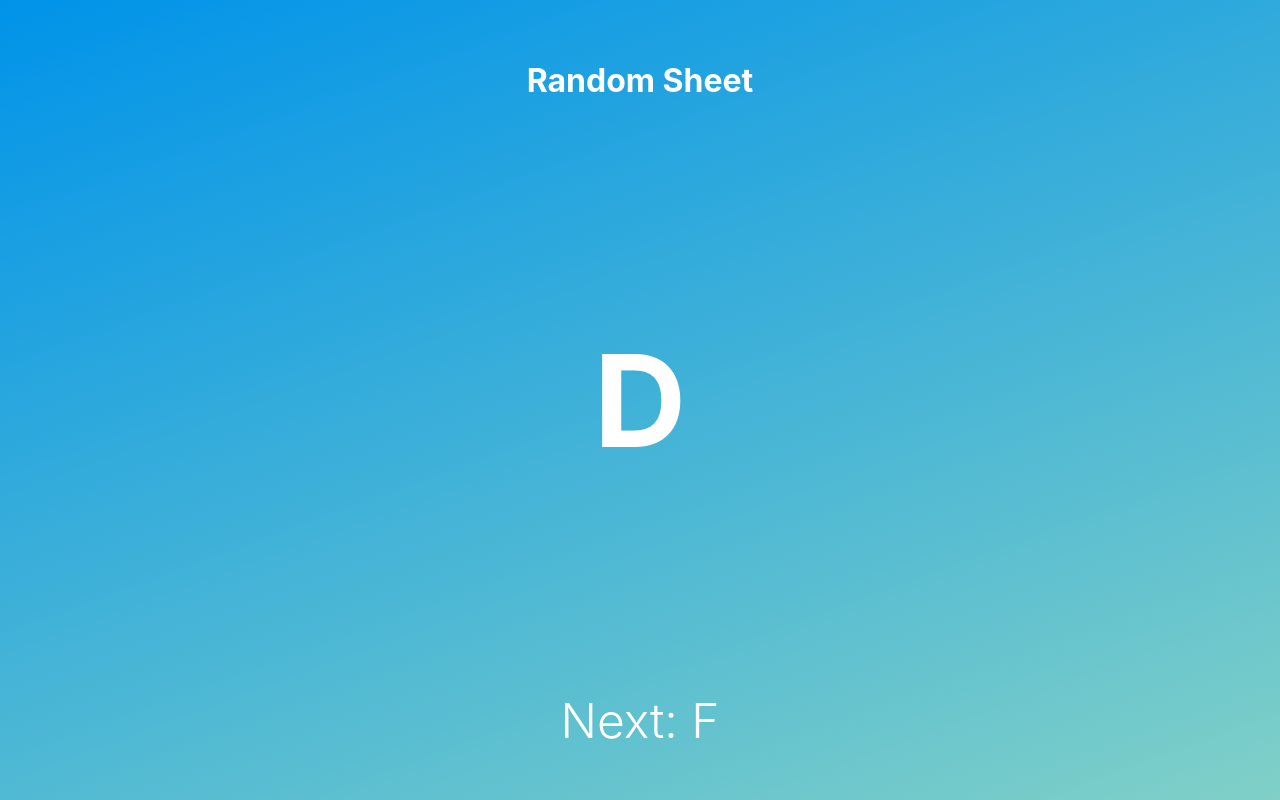
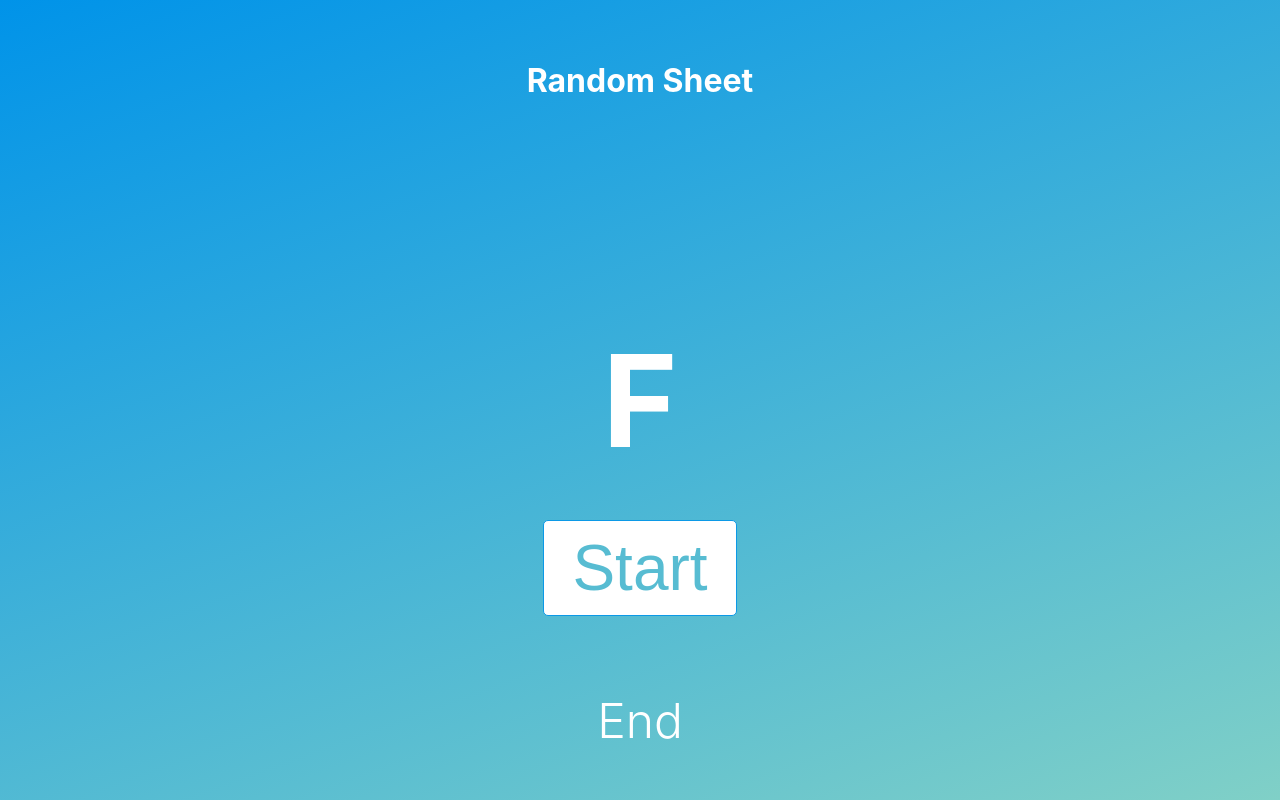
Before and after one commit to afal694/randomSheet, a React (Create React App) app: page / in a window 1280 px wide. Built offline with nearby package versions, Linux system fonts and the light colour scheme.

Commit message:
start button

```diff
--- a/src/App.css
+++ b/src/App.css
@@ -52,6 +52,6 @@
 }
 
 .restart-button:hover {
-	outline: solid 2px #0c99e6;
+	outline: solid 5px #0c99e6;
 	cursor: pointer;
 }
--- a/src/App.js
+++ b/src/App.js
@@ -8,7 +8,7 @@ function App() {
 	const [stateNotes, setStateNotes] = useState([
 		// ...notes.sort((a, b) => 0.5 - Math.random()),
 		// ...notes.sort((a, b) => 0.5 - Math.random()),
-		...Cmajor_scale.sort(() => 0.5 - Math.random()),
+		// ...Cmajor_scale.sort(() => 0.5 - Math.random()),
 		...Cmajor_scale.sort(() => 0.5 - Math.random()),
 	]);
 
@@ -16,14 +16,9 @@ function App() {
 
 	const [indexNotes, stateIndexNotes] = useState(0);
 
-	const [state, setState] = useState("active");
+	const [state, setState] = useState("waiting");
 
 	useEffect(() => {
-		timerRef.current = setInterval(() => {
-			stateIndexNotes((s) => s + 1);
-			toBeat();
-		}, [60000 / beat]);
-
 		console.log({ stateNotes });
 
 		return () => clearInterval(timerRef.current);
@@ -42,6 +37,23 @@ function App() {
 		console.log({ state });
 	}, [state]);
 
+	const onRestart = () => {
+		stateIndexNotes(0);
+		setState("active");
+		timerRef.current = setInterval(() => {
+			stateIndexNotes((s) => s + 1);
+			toBeat();
+		}, [60000 / beat]);
+	};
+
+	const onStart = () => {
+		setState("active");
+		timerRef.current = setInterval(() => {
+			stateIndexNotes((s) => s + 1);
+			toBeat();
+		}, [60000 / beat]);
+	};
+
 	return (
 		<div className="app">
 			<div className="title">
@@ -52,15 +64,13 @@ function App() {
 			</div>
 			<div className="next-container">
 				{state === "end" && (
-					<button
-						className="restart-button"
-						onClick={() => {
-							timerRef.current = setInterval(() => {
-								stateIndexNotes((s) => s + 1);
-								toBeat();
-							}, [60000 / beat]);
-						}}>
+					<button className="restart-button" onClick={onRestart}>
 						Restart
+					</button>
+				)}
+				{state === "waiting" && (
+					<button className="restart-button" onClick={onStart}>
+						Start
 					</button>
 				)}
 				<span>
```
